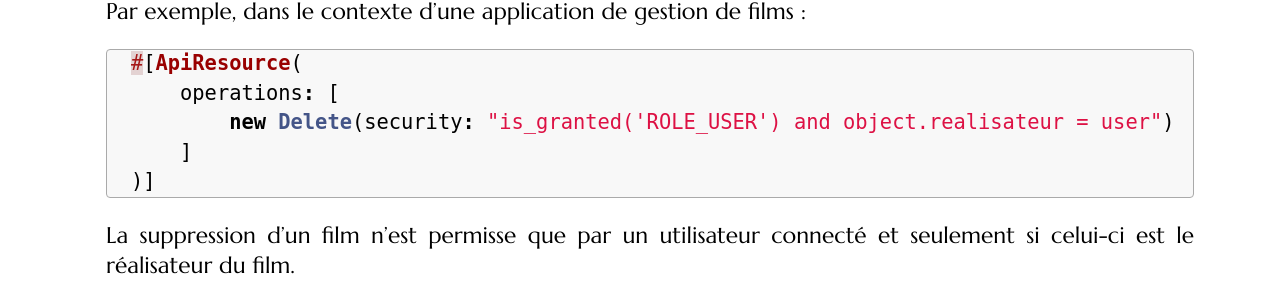
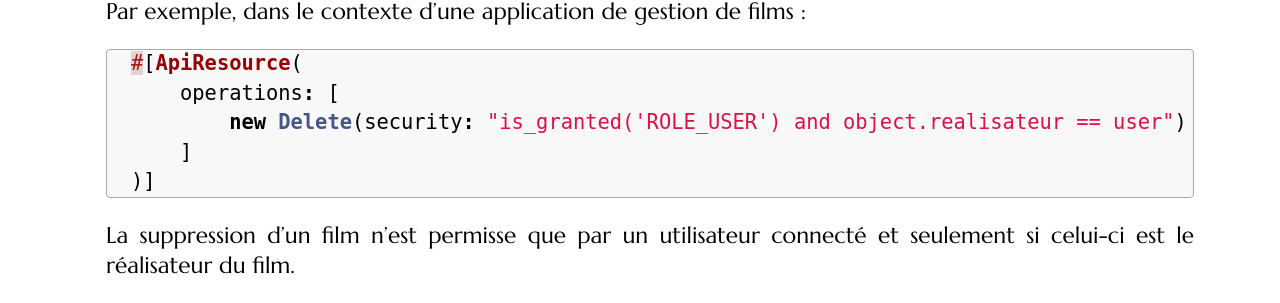
Before and after one commit to mgasquet/ProgMobile-Android-LP-APIDAE, a Jekyll site: the page built from tutorials/tutorial2.md, in a window 1280 px wide and 900 px high, scrolled down 45386 px. Shown: the part 150-453 px from the top of the window. Built offline with Jekyll 4.4.1, drawn with Linux system fonts in a browser that asks for light colours; some web fonts are replaced.

Commit message:
fix consignes securite

````diff
--- a/tutorials/tutorial2.md
+++ b/tutorials/tutorial2.md
@@ -1339,7 +1339,7 @@ Par exemple, dans le contexte d'une application de gestion de films :
 ```php
 #[ApiResource(
     operations: [
-        new Delete(security: "is_granted('ROLE_USER') and object.realisateur = user")
+        new Delete(security: "is_granted('ROLE_USER') and object.realisateur == user")
     ]
 )]
 ```
````
